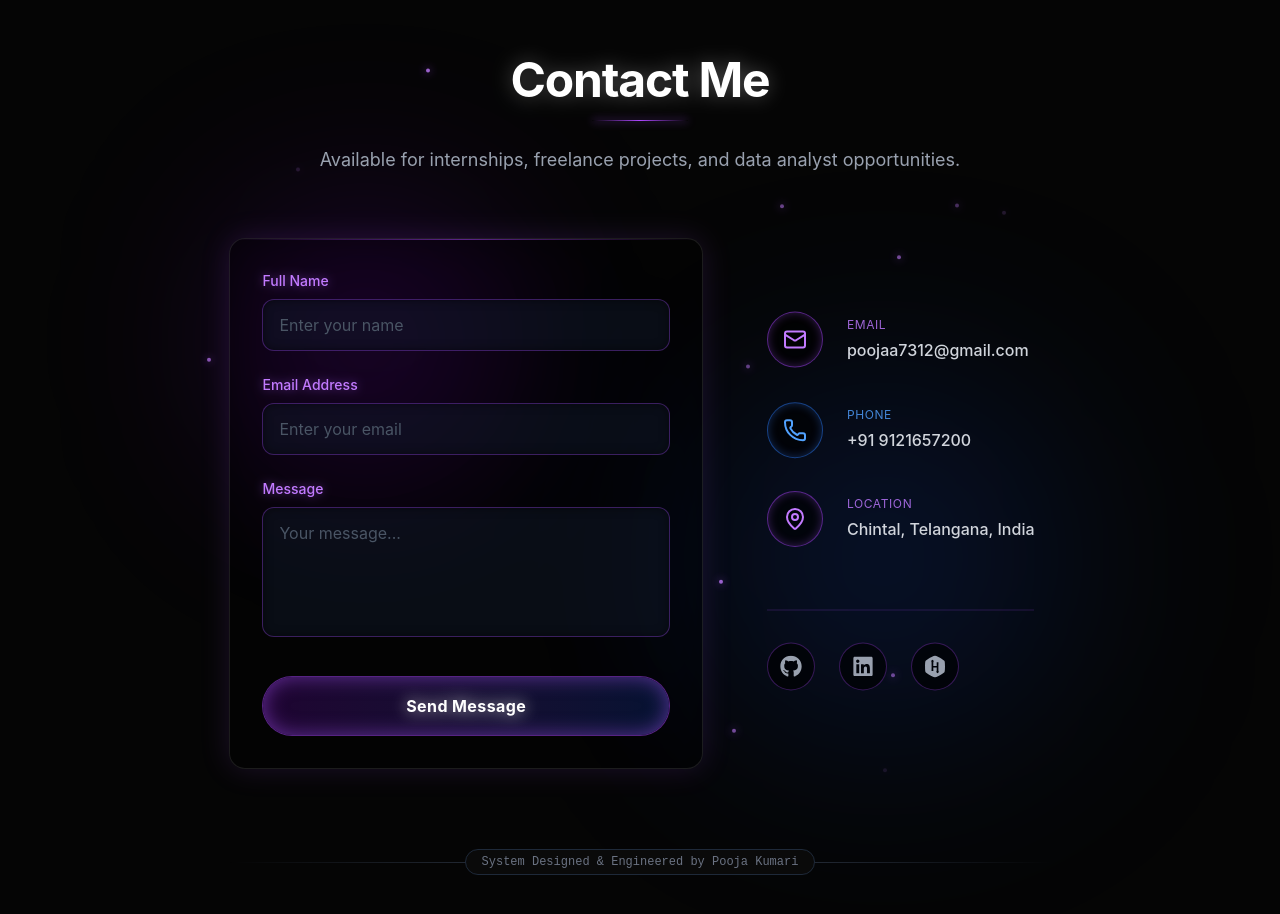
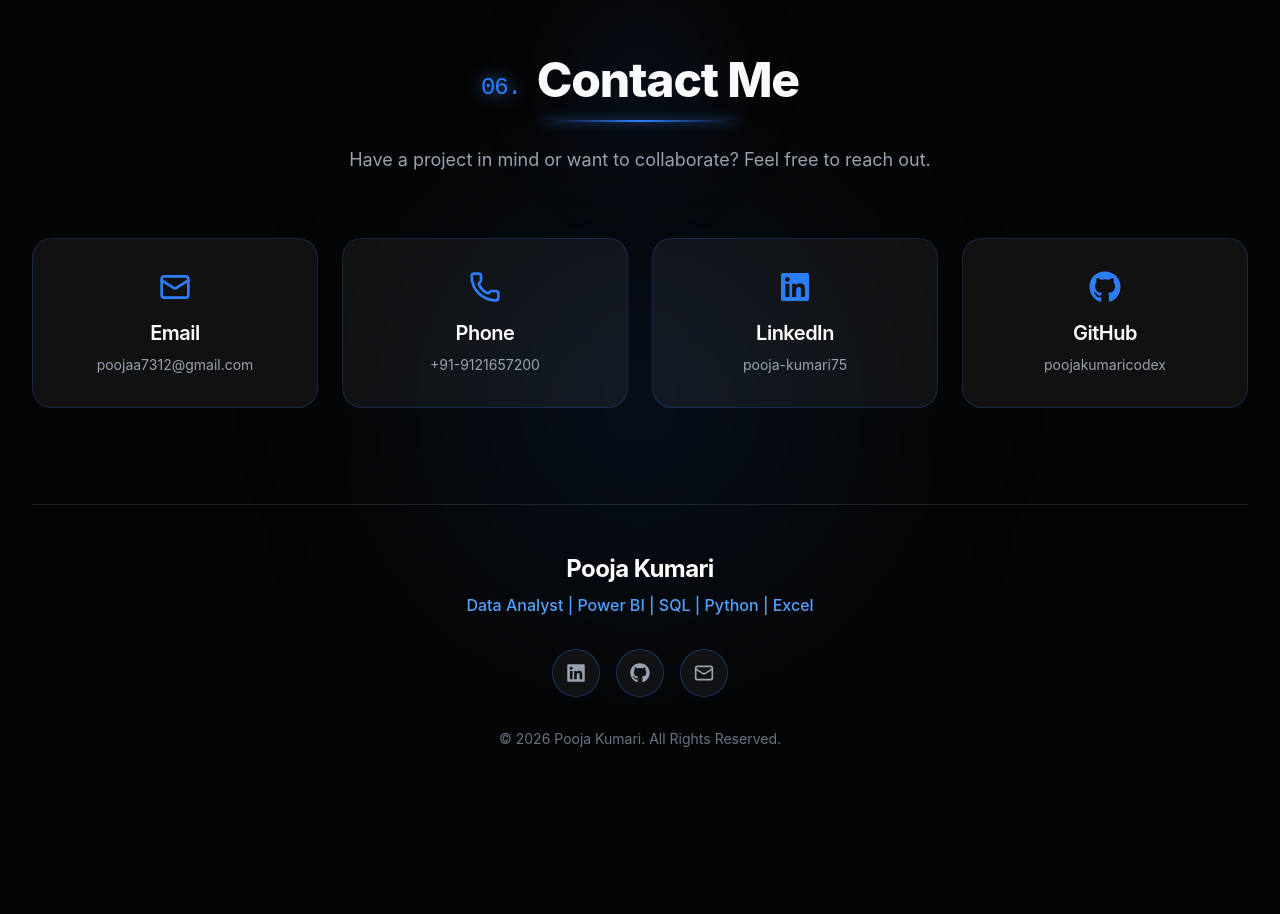
Before and after one commit to poojakumaricodex/portfolio, a React app: page / in a window 1280 px wide. Shown: the part 5900-6814 px from the top of the page. After the commit the page ends 6745 px from the top, so only its background shows below. Built offline with nearby package versions, Linux system fonts and the light colour scheme; the HTML template or start-up script is replaced by a standard one.

Commit message:
Update Contact.jsx

```diff
--- a/src/components/Contact.jsx
+++ b/src/components/Contact.jsx
@@ -1,288 +1,132 @@
-import React, { useState, useRef } from 'react';
-import { motion, AnimatePresence } from 'framer-motion';
-import { Mail, Phone, MapPin, CheckCircle2, AlertCircle, Loader2 } from 'lucide-react';
-import { FaGithub, FaLinkedin, FaHackerrank } from 'react-icons/fa';
-import emailjs from "@emailjs/browser";
+import React from 'react';
+import { motion } from 'framer-motion';
+import { Mail, Phone } from 'lucide-react';
+import { FaLinkedin, FaGithub } from 'react-icons/fa';
 
 const Contact = () => {
-  const [isSubmitted, setIsSubmitted] = useState(false);
-  const [isError, setIsError] = useState(false);
-  const [isSending, setIsSending] = useState(false);
-  const form = useRef();
-
-  const sendEmail = (e) => {
-    e.preventDefault();
-    setIsSending(true);
-
-    emailjs
-      .sendForm(
-        import.meta.env.VITE_EMAILJS_SERVICE_ID,
-        import.meta.env.VITE_EMAILJS_TEMPLATE_ID,
-        form.current,
-        import.meta.env.VITE_EMAILJS_PUBLIC_KEY
-      )
-      .then(
-        (result) => {
-          console.log("SUCCESS!", result.text);
-          setIsSending(false);
-          setIsSubmitted(true);
-          e.target.reset();
-          setTimeout(() => setIsSubmitted(false), 4000);
-        },
-        (error) => {
-          console.log("FAILED...", error.text);
-          setIsSending(false);
-          setIsError(true);
-          setTimeout(() => setIsError(false), 4000);
-        }
-      );
-  };
-
-  const floatingTransition = {
-    repeat: Infinity,
-    repeatType: "reverse",
-    duration: 3,
-    ease: "easeInOut"
-  };
+  const contactCards = [
+    {
+      id: 1,
+      icon: <Mail className="w-8 h-8 text-blue-500 mb-4" />,
+      title: "Email",
+      detail: "poojaa7312@gmail.com",
+      href: "mailto:poojaa7312@gmail.com"
+    },
+    {
+      id: 2,
+      icon: <Phone className="w-8 h-8 text-blue-500 mb-4" />,
+      title: "Phone",
+      detail: "+91-9121657200",
+      href: "tel:+919121657200"
+    },
+    {
+      id: 3,
+      icon: <FaLinkedin className="w-8 h-8 text-blue-500 mb-4" />,
+      title: "LinkedIn",
+      detail: "pooja-kumari75",
+      href: "https://linkedin.com/in/pooja-kumari75/"
+    },
+    {
+      id: 4,
+      icon: <FaGithub className="w-8 h-8 text-blue-500 mb-4" />,
+      title: "GitHub",
+      detail: "poojakumaricodex",
+      href: "https://github.com/poojakumaricodex"
+    }
+  ];
 
   return (
-    <section id="contact" className="py-24 max-w-6xl mx-auto px-6 lg:px-8 text-center relative z-10 font-sans">
+    <section id="contact" className="py-24 max-w-7xl mx-auto px-6 lg:px-8 relative z-10 w-full flex flex-col items-center justify-center min-h-screen">
 
-      {/* Blurred Neon Orbs Background Effects */}
-      <div className="absolute top-1/4 left-10 w-64 h-64 bg-purple-600/20 rounded-full blur-[100px] -z-10 pointer-events-none"></div>
-      <div className="absolute bottom-1/4 right-10 w-80 h-80 bg-blue-600/20 rounded-full blur-[120px] -z-10 pointer-events-none"></div>
+      {/* Background glow */}
+      <div className="absolute top-1/2 left-1/2 -translate-x-1/2 -translate-y-1/2 w-96 h-96 bg-blue-500/10 rounded-full blur-[120px] pointer-events-none"></div>
 
-      {/* Floating Particles */}
-      <div className="absolute inset-0 overflow-hidden pointer-events-none -z-10">
-        {[...Array(15)].map((_, i) => (
-          <motion.div
-            key={i}
-            className="absolute w-1 h-1 bg-purple-400 rounded-full shadow-[0_0_8px_#a855f7]"
-            style={{
-              left: `${Math.random() * 100}%`,
-              top: `${Math.random() * 100}%`,
-            }}
-            animate={{
-              y: [0, -100],
-              opacity: [0, 0.8, 0],
-            }}
-            transition={{
-              duration: Math.random() * 5 + 5,
-              repeat: Infinity,
-              ease: "linear",
-              delay: Math.random() * 5,
-            }}
-          />
-        ))}
-      </div>
+      <div className="w-full z-10 text-center">
 
-      <motion.div
-        initial={{ opacity: 0, y: 20 }}
-        whileInView={{ opacity: 1, y: 0 }}
-        viewport={{ once: true, margin: "-100px" }}
-        transition={{ duration: 0.5 }}
-      >
-        <h2 className="text-4xl md:text-5xl font-bold mb-4 text-white drop-shadow-[0_0_10px_rgba(255,255,255,0.3)] tracking-tight">
-          Contact Me
-        </h2>
-        <div className="h-[1px] w-24 mx-auto bg-gradient-to-r from-transparent via-purple-500 to-transparent mb-6 shadow-[0_0_8px_#a855f7]"></div>
+        {/* Title and Subtitle */}
+        <motion.div
+          initial={{ opacity: 0, y: 30 }}
+          whileInView={{ opacity: 1, y: 0 }}
+          viewport={{ once: true, margin: "-100px" }}
+          transition={{ duration: 0.6, ease: "easeOut" }}
+          className="mb-16 relative text-center flex flex-col items-center"
+        >
+          <h2 className="text-4xl md:text-5xl font-extrabold text-brand-white tracking-tight flex items-end justify-center">
+            <span className="text-blue-500 font-mono text-2xl font-normal mr-4 drop-shadow-[0_0_8px_rgba(59,130,246,0.8)]">06.</span>
+            Contact Me
+          </h2>
+          <div className="mt-4 h-[2px] w-48 bg-gradient-to-r from-transparent via-blue-500 to-transparent shadow-[0_0_10px_rgba(59,130,246,0.8)] mx-auto mb-6"></div>
+          {/* Floating light */}
+          <div className="absolute -top-10 left-1/2 w-32 h-32 bg-blue-500/20 rounded-full mix-blend-screen filter blur-[50px] opacity-50 animate-pulse -translate-x-1/2"></div>
 
-        <p className="text-gray-400 text-lg mb-16 max-w-2xl mx-auto leading-relaxed">
-          Available for internships, freelance projects, and data analyst opportunities.
-        </p>
+          <p className="text-gray-400 text-lg max-w-2xl mx-auto">
+            Have a project in mind or want to collaborate? Feel free to reach out.
+          </p>
+        </motion.div>
 
-        <div className="grid grid-cols-1 lg:grid-cols-5 gap-12 text-left mb-16 max-w-5xl mx-auto">
+        {/* Contact Cards */}
+        <motion.div
+          initial="hidden"
+          whileInView="visible"
+          viewport={{ once: true, margin: "-100px" }}
+          variants={{
+            visible: { transition: { staggerChildren: 0.1 } },
+            hidden: {}
+          }}
+          className="grid grid-cols-1 sm:grid-cols-2 lg:grid-cols-4 gap-6 mb-24"
+        >
+          {contactCards.map((card) => (
+            <motion.a
+              key={card.id}
+              href={card.href}
+              target="_blank"
+              rel="noopener noreferrer"
+              variants={{
+                hidden: { opacity: 0, y: 30 },
+                visible: { opacity: 1, y: 0, transition: { duration: 0.5 } }
+              }}
+              className="flex flex-col items-center p-8 rounded-[20px] bg-white/[0.05] backdrop-blur-md border border-blue-500/20 group hover:-translate-y-2 hover:shadow-[0_0_30px_rgba(59,130,246,0.3)] hover:border-blue-500/50 transition-all duration-300"
+            >
+              <div className="group-hover:scale-110 transition-transform duration-300">
+                {card.icon}
+              </div>
+              <h3 className="text-white text-xl font-semibold mb-2">{card.title}</h3>
+              <p className="text-gray-400 text-sm break-all">{card.detail}</p>
+            </motion.a>
+          ))}
+        </motion.div>
 
-          {/* Contact Form - 3 columns on large screens */}
-          <div className="lg:col-span-3">
-            <motion.div
-              className="bg-black/40 backdrop-blur-xl border border-white/10 p-8 rounded-2xl shadow-[0_0_30px_rgba(168,85,247,0.15)] relative overflow-hidden h-full"
-              whileHover={{ boxShadow: "0 0 40px rgba(168,85,247,0.25)" }}
-              transition={{ duration: 0.3 }}
-            >
-              {/* Thin glowing divider line inside card */}
-              <div className="absolute top-0 left-0 w-full h-[1px] bg-gradient-to-r from-transparent via-purple-500/50 to-transparent"></div>
+        {/* Footer Area */}
+        <motion.div
+          initial={{ opacity: 0, y: 30 }}
+          whileInView={{ opacity: 1, y: 0 }}
+          viewport={{ once: true, margin: "-100px" }}
+          transition={{ duration: 0.6, ease: "easeOut", delay: 0.2 }}
+          className="border-t border-white/10 pt-12 flex flex-col items-center"
+        >
+          <h3 className="text-2xl font-bold text-white mb-2">Pooja Kumari</h3>
+          <p className="text-blue-400 font-medium mb-8 text-center text-sm md:text-base">
+            Data Analyst | Power BI | SQL | Python | Excel
+          </p>
 
-              <form ref={form} onSubmit={sendEmail} className="space-y-6 relative z-10 flex flex-col h-full justify-between">
-                <div className="space-y-6">
-                  <div>
-                    <label htmlFor="name" className="block text-sm font-medium text-purple-400 mb-2 drop-shadow-[0_0_5px_rgba(168,85,247,0.5)]">
-                      Full Name
-                    </label>
-                    <input
-                      type="text"
-                      id="name"
-                      name="user_name"
-                      required
-                      className="w-full bg-gray-900/50 border border-purple-500/30 rounded-xl px-4 py-3 text-white focus:outline-none focus:border-purple-500 focus:ring-1 focus:ring-purple-500 transition-all placeholder:text-gray-600 shadow-[inset_0_0_10px_rgba(0,0,0,0.5)]"
-                      placeholder="Enter your name"
-                    />
-                  </div>
-                  <div>
-                    <label htmlFor="email" className="block text-sm font-medium text-purple-400 mb-2 drop-shadow-[0_0_5px_rgba(168,85,247,0.5)]">
-                      Email Address
-                    </label>
-                    <input
-                      type="email"
-                      id="email"
-                      name="user_email"
-                      required
-                      className="w-full bg-gray-900/50 border border-purple-500/30 rounded-xl px-4 py-3 text-white focus:outline-none focus:border-purple-500 focus:ring-1 focus:ring-purple-500 transition-all placeholder:text-gray-600 shadow-[inset_0_0_10px_rgba(0,0,0,0.5)]"
-                      placeholder="Enter your email"
-                    />
-                  </div>
-                  <div>
-                    <label htmlFor="message" className="block text-sm font-medium text-purple-400 mb-2 drop-shadow-[0_0_5px_rgba(168,85,247,0.5)]">
-                      Message
-                    </label>
-                    <textarea
-                      id="message"
-                      name="message"
-                      required
-                      rows="4"
-                      className="w-full bg-gray-900/50 border border-purple-500/30 rounded-xl px-4 py-3 text-white focus:outline-none focus:border-purple-500 focus:ring-1 focus:ring-purple-500 transition-all resize-none placeholder:text-gray-600 shadow-[inset_0_0_10px_rgba(0,0,0,0.5)]"
-                      placeholder="Your message..."
-                    ></textarea>
-                  </div>
-                </div>
-
-                <div className="pt-2">
-                  <button
-                    type="submit"
-                    disabled={isSending}
-                    className={`w-full py-4 rounded-full bg-black text-white font-bold tracking-wide border border-purple-500/50 relative overflow-hidden group mt-auto transition-transform hover:scale-[1.02] active:scale-[0.98] ${isSending ? 'opacity-80 cursor-not-allowed hover:scale-100 active:scale-100' : ''}`}
-                  >
-                    <div className="absolute inset-0 bg-gradient-to-r from-purple-600/20 to-blue-600/20 group-hover:from-purple-600/40 group-hover:to-blue-600/40 transition-all duration-300"></div>
-                    <span className="relative z-10 drop-shadow-[0_0_8px_rgba(255,255,255,0.8)] flex items-center justify-center gap-2">
-                      {isSending ? (
-                        <>
-                          <Loader2 className="w-5 h-5 animate-spin" />
-                          Transmitting...
-                        </>
-                      ) : (
-                        "Send Message"
-                      )}
-                    </span>
-                    {/* Cinematic lighting effect on button hover */}
-                    <div className="absolute inset-0 rounded-full shadow-[inset_0_0_20px_rgba(168,85,247,0.5)] group-hover:shadow-[inset_0_0_30px_rgba(59,130,246,0.6)] transition-all duration-300"></div>
-                  </button>
-                </div>
-              </form>
-            </motion.div>
+          {/* Social Icons */}
+          <div className="flex gap-4 mb-8">
+            <a href="https://linkedin.com/in/pooja-kumari75/" target="_blank" rel="noopener noreferrer" className="w-12 h-12 rounded-full bg-white/[0.05] border border-blue-500/30 flex items-center justify-center text-gray-400 hover:text-white hover:bg-blue-500/20 hover:border-blue-500 hover:rotate-12 transition-all duration-300">
+              <FaLinkedin className="w-5 h-5" />
+            </a>
+            <a href="https://github.com/poojakumaricodex" target="_blank" rel="noopener noreferrer" className="w-12 h-12 rounded-full bg-white/[0.05] border border-blue-500/30 flex items-center justify-center text-gray-400 hover:text-white hover:bg-blue-500/20 hover:border-blue-500 hover:rotate-12 transition-all duration-300">
+              <FaGithub className="w-5 h-5" />
+            </a>
+            <a href="mailto:poojaa7312@gmail.com" className="w-12 h-12 rounded-full bg-white/[0.05] border border-blue-500/30 flex items-center justify-center text-gray-400 hover:text-white hover:bg-blue-500/20 hover:border-blue-500 hover:rotate-12 transition-all duration-300">
+              <Mail className="w-5 h-5" />
+            </a>
           </div>
 
-          {/* Floating Contact Icons - 2 columns on large screens */}
-          <div className="lg:col-span-2 flex flex-col justify-center space-y-8 px-4 sm:px-10 lg:px-4 py-8 lg:py-0">
+          <p className="text-gray-500 text-xs md:text-sm">
+            © 2026 Pooja Kumari. All Rights Reserved.
+          </p>
+        </motion.div>
 
-            <motion.a
-              href="mailto:poojaa7312@gmail.com"
-              className="flex items-center text-gray-300 hover:text-white transition-colors group"
-              animate={{ y: [0, -5, 0] }}
-              transition={{ ...floatingTransition, delay: 0 }}
-            >
-              <div className="w-14 h-14 shrink-0 rounded-full bg-black/60 border border-purple-500/50 flex items-center justify-center mr-6 group-hover:border-purple-400 group-hover:shadow-[0_0_20px_rgba(168,85,247,0.6)] transition-all duration-300 relative">
-                <div className="absolute inset-0 rounded-full shadow-[inset_0_0_10px_rgba(168,85,247,0.3)]"></div>
-                <Mail className="w-6 h-6 text-purple-400 group-hover:text-purple-300" />
-              </div>
-              <div>
-                <div className="text-xs uppercase tracking-wider text-purple-400/80 mb-1">Email</div>
-                <span className="text-sm sm:text-base font-medium break-all">poojaa7312@gmail.com</span>
-              </div>
-            </motion.a>
-
-            <motion.a
-              href="tel:+919121657200"
-              className="flex items-center text-gray-300 hover:text-white transition-colors group"
-              animate={{ y: [0, -5, 0] }}
-              transition={{ ...floatingTransition, delay: 0.5 }}
-            >
-              <div className="w-14 h-14 shrink-0 rounded-full bg-black/60 border border-blue-500/50 flex items-center justify-center mr-6 group-hover:border-blue-400 group-hover:shadow-[0_0_20px_rgba(59,130,246,0.6)] transition-all duration-300 relative">
-                <div className="absolute inset-0 rounded-full shadow-[inset_0_0_10px_rgba(59,130,246,0.3)]"></div>
-                <Phone className="w-6 h-6 text-blue-400 group-hover:text-blue-300" />
-              </div>
-              <div>
-                <div className="text-xs uppercase tracking-wider text-blue-400/80 mb-1">Phone</div>
-                <span className="text-sm sm:text-base font-medium">+91 9121657200</span>
-              </div>
-            </motion.a>
-
-            <motion.div
-              className="flex items-center text-gray-300 group"
-              animate={{ y: [0, -5, 0] }}
-              transition={{ ...floatingTransition, delay: 1 }}
-            >
-              <div className="w-14 h-14 shrink-0 rounded-full bg-black/60 border border-purple-500/50 flex items-center justify-center mr-6 group-hover:border-purple-400 group-hover:shadow-[0_0_20px_rgba(168,85,247,0.6)] transition-all duration-300 relative">
-                <div className="absolute inset-0 rounded-full shadow-[inset_0_0_10px_rgba(168,85,247,0.3)]"></div>
-                <MapPin className="w-6 h-6 text-purple-400 group-hover:text-purple-300" />
-              </div>
-              <div>
-                <div className="text-xs uppercase tracking-wider text-purple-400/80 mb-1">Location</div>
-                <span className="text-sm sm:text-base font-medium">Chintal, Telangana, India</span>
-              </div>
-            </motion.div>
-
-            <motion.div
-              className="flex space-x-6 mt-8 pt-8 border-t border-purple-500/20"
-              animate={{ y: [0, -5, 0] }}
-              transition={{ ...floatingTransition, delay: 1.5 }}
-            >
-              <a href="https://github.com/poojakumaricodex" target="_blank" rel="noopener noreferrer" className="w-12 h-12 rounded-full bg-black/60 border border-purple-500/30 flex items-center justify-center text-gray-400 hover:text-white hover:border-blue-500 hover:shadow-[0_0_15px_rgba(59,130,246,0.5)] hover:-translate-y-1 transition-all">
-                <FaGithub size={22} />
-              </a>
-              <a href="https://www.linkedin.com/in/pooja-data-analyst/" target="_blank" rel="noopener noreferrer" className="w-12 h-12 rounded-full bg-black/60 border border-purple-500/30 flex items-center justify-center text-gray-400 hover:text-white hover:border-purple-500 hover:shadow-[0_0_15px_rgba(168,85,247,0.5)] hover:-translate-y-1 transition-all">
-                <FaLinkedin size={22} />
-              </a>
-              <a href="https://www.hackerrank.com/profile/poojaa7312" target="_blank" rel="noopener noreferrer" className="w-12 h-12 rounded-full bg-black/60 border border-purple-500/30 flex items-center justify-center text-gray-400 hover:text-white hover:border-pink-500 hover:shadow-[0_0_15px_rgba(236,72,153,0.5)] hover:-translate-y-1 transition-all">
-                <FaHackerrank size={22} />
-              </a>
-            </motion.div>
-
-          </div>
-        </div>
-
-        <div className="text-center font-mono text-xs text-gray-500 mt-20 relative flex items-center justify-center">
-          <div className="absolute left-0 w-full h-[1px] bg-gradient-to-r from-transparent via-gray-700 to-transparent -z-10"></div>
-          <span className="bg-[#0a0a0a] px-4 py-1 rounded-full border border-gray-800">System Designed & Engineered by Pooja Kumari</span>
-        </div>
-      </motion.div>
-
-      {/* Toast Notifications */}
-      <div className="fixed bottom-10 right-10 z-50 flex flex-col gap-4">
-        {/* Success Toast Notification */}
-        <AnimatePresence>
-          {isSubmitted && (
-            <motion.div
-              initial={{ opacity: 0, x: 50, scale: 0.9 }}
-              animate={{ opacity: 1, x: 0, scale: 1 }}
-              exit={{ opacity: 0, x: 50, scale: 0.9 }}
-              className="bg-gray-900/90 backdrop-blur-md border border-purple-500/50 rounded-xl p-4 shadow-[0_0_30px_rgba(168,85,247,0.3)] flex items-center gap-3"
-            >
-              <CheckCircle2 className="w-6 h-6 text-purple-400" />
-              <div className="text-left">
-                <h4 className="text-white font-medium text-sm">Message Transmitted</h4>
-                <p className="text-gray-400 text-xs">Email delivered successfully.</p>
-              </div>
-            </motion.div>
-          )}
-        </AnimatePresence>
-
-        {/* Error Toast Notification */}
-        <AnimatePresence>
-          {isError && (
-            <motion.div
-              initial={{ opacity: 0, x: 50, scale: 0.9 }}
-              animate={{ opacity: 1, x: 0, scale: 1 }}
-              exit={{ opacity: 0, x: 50, scale: 0.9 }}
-              className="bg-gray-900/90 backdrop-blur-md border border-red-500/50 rounded-xl p-4 shadow-[0_0_30px_rgba(239,68,68,0.3)] flex items-center gap-3"
-            >
-              <AlertCircle className="w-6 h-6 text-red-400" />
-              <div className="text-left">
-                <h4 className="text-white font-medium text-sm">Transmission Failed</h4>
-                <p className="text-gray-400 text-xs">Could not connect to EmailJS servers.</p>
-              </div>
-            </motion.div>
-          )}
-        </AnimatePresence>
       </div>
     </section>
   );
```
